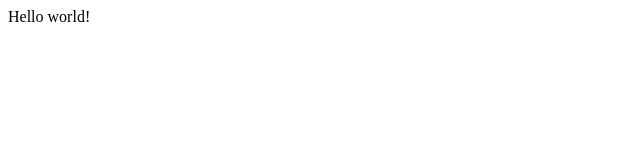
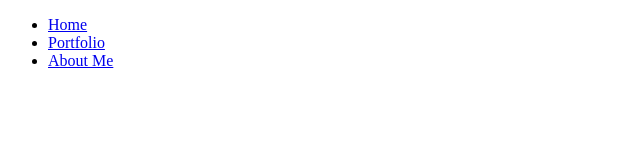
Before and after one commit to crichmond-clark/portfolio, a Gatsby site: page / in a window 1280 px wide. Shown: the whole page, without its empty margins (0-640 px from the left). Built offline with nearby package versions, Linux system fonts and the light colour scheme; Gatsby itself is replaced by a stand-in of ours.

Commit message:
finished creating project structure

```diff
--- a/package.json
+++ b/package.json
@@ -17,7 +17,8 @@
     "@fortawesome/fontawesome-free": "^5.12.1",
     "gatsby": "^2.19.7",
     "react": "^16.12.0",
-    "react-dom": "^16.12.0"
+    "react-dom": "^16.12.0",
+    "react-router-dom": "^5.1.2"
   },
   "devDependencies": {
     "prettier": "^1.19.1"
--- /dev/null
+++ b/src/components/Header.js
@@ -0,0 +1,21 @@
+import React from "react"
+
+const Header = () => {
+  return (
+    <nav>
+      <ul>
+        <li>
+          <a href="/index">Home</a>
+        </li>
+        <li>
+          <a href="/projects">Portfolio</a>
+        </li>
+        <li>
+          <a href="/aboutMe">About Me</a>
+        </li>
+      </ul>
+    </nav>
+  )
+}
+
+export default Header
--- a/src/pages/index.js
+++ b/src/pages/index.js
@@ -1,3 +1,12 @@
 import React from "react"
+import Header from "../components/Header"
 
-export default () => <div>Hello world!</div>
+const IndexPage = () => {
+  return (
+    <div>
+      <Header />
+    </div>
+  )
+}
+
+export default IndexPage
```
Also changed, not shown: src/pages/aboutMe.js (added, +7 -0 lines), src/components/ContactForm.js (added), src/components/Footer.js (added), src/pages/projects.js (added), src/sass/ContactForm.scss (added), src/sass/Footer.scss (added), src/sass/Header.scss (added), src/sass/aboutMe.scss (added), src/sass/index.scss (added), src/sass/projects.scss (added), 1 other file.
